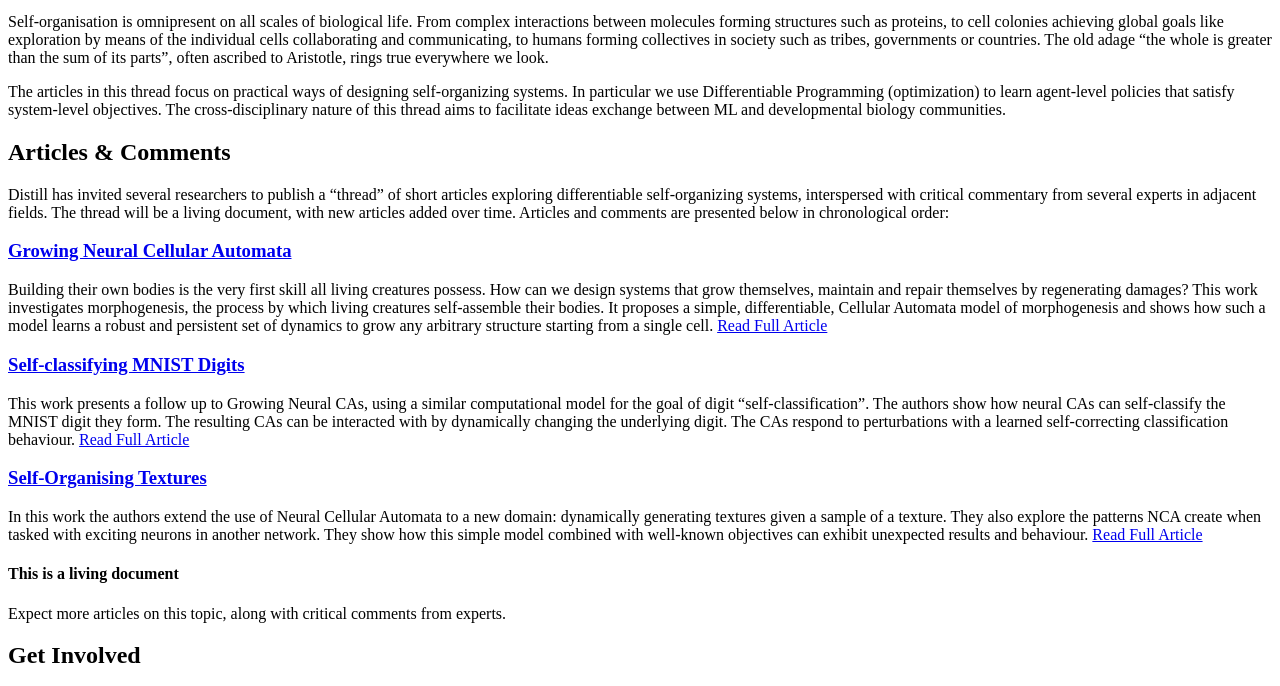
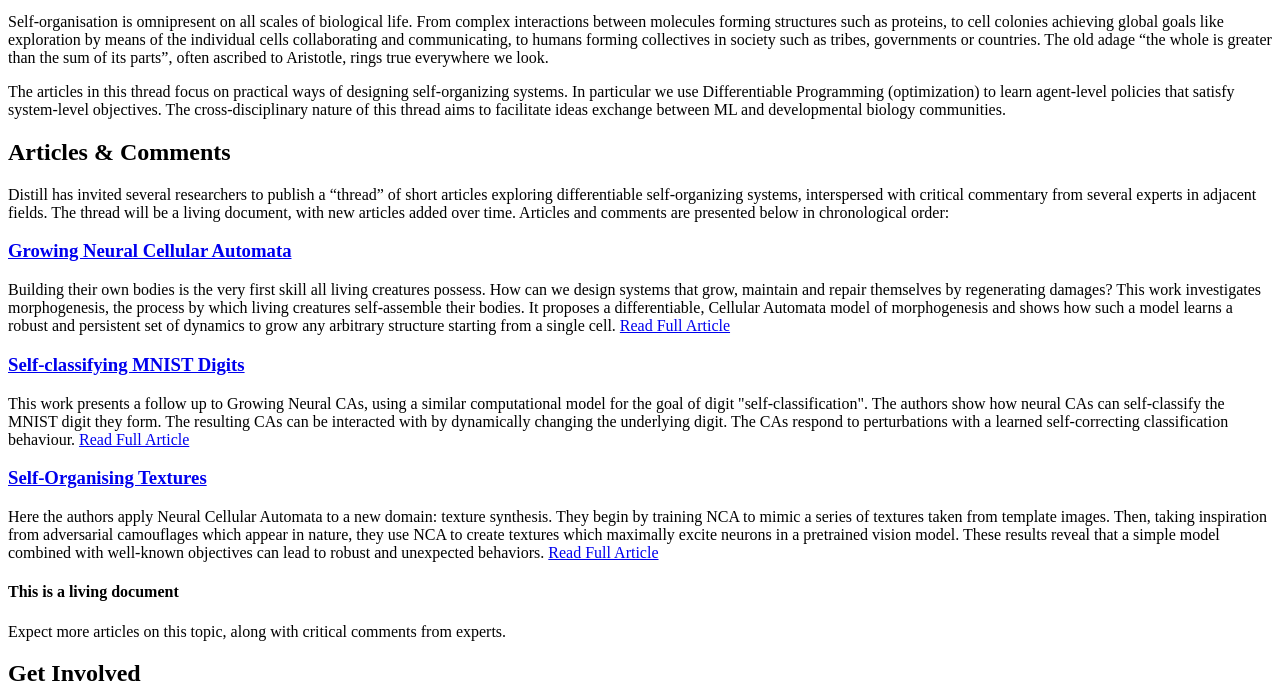
Before and after one commit to distillpub/post--selforg-overview, a Svelte app: page / in a window 1280 px wide. Shown: the part 101-787 px from the top of the page. Built offline with nearby package versions, Linux system fonts and the light colour scheme; a script that the page names is missing.

Commit message:
update links + add Sam's excellent feedback on blurb

```diff
--- a/src/index.ejs
+++ b/src/index.ejs
@@ -123,7 +123,7 @@ The articles in this thread focus on practical ways of designing self-organizing
                     </div>
                 </header>
                 <p class="summary">
-                Building their own bodies is the very first skill all living creatures possess. How can we design systems that grow themselves, maintain and repair themselves by regenerating damages? This work investigates morphogenesis, the process by which living creatures self-assemble their bodies. It proposes a simple, differentiable, Cellular Automata model of morphogenesis and shows how such a model learns a robust and persistent set of dynamics to grow any arbitrary structure starting from a single cell.
+                Building their own bodies is the very first skill all living creatures possess. How can we design systems that grow, maintain and repair themselves by regenerating damages? This work investigates morphogenesis, the process by which living creatures self-assemble their bodies. It proposes a  differentiable, Cellular Automata model of morphogenesis and shows how such a model learns a robust and persistent set of dynamics to grow any arbitrary structure starting from a single cell.
                     <a class="continue" href="/2020/growing-ca/">
                         Read Full Article
                     </a>
@@ -154,7 +154,7 @@ The articles in this thread focus on practical ways of designing self-organizing
                     </div>
                 </header>
                 <p class="summary">
-                This work presents a follow up to Growing Neural CAs, using a similar computational model for the goal of digit “self-classification”. The authors show how neural CAs can self-classify the MNIST digit they form. The resulting CAs can be interacted with by dynamically changing the underlying digit. The CAs respond to perturbations with a learned self-correcting classification behaviour.
+                This work presents a follow up to Growing Neural CAs, using a similar computational model for the goal of digit "self-classification". The authors show how neural CAs can self-classify the MNIST digit they form. The resulting CAs can be interacted with by dynamically changing the underlying digit. The CAs respond to perturbations with a learned self-correcting classification behaviour.
                     <a class="continue" href="/2020/selforg/mnist/">
                         Read Full Article
                     </a>
@@ -166,7 +166,7 @@ The articles in this thread focus on practical ways of designing self-organizing
                 <div class=icon></div>
                 <header>
                     <h3>
-                        <a href="/2021/selforg/textures">Self-Organising Textures</a>
+                        <a href="/selforg/2021/textures">Self-Organising Textures</a>
                     </h3>
                     <div class="authors-affiliations grid">
                         <h3>Authors</h3>
@@ -184,8 +184,8 @@ The articles in this thread focus on practical ways of designing self-organizing
                     </div>
                 </header>
                 <p class="summary">
-                  In this work the authors extend the use of Neural Cellular Automata to a new domain: dynamically generating textures given a sample of a texture. They also explore the patterns NCA create when tasked with exciting neurons in another network. They show how this simple model combined with well-known objectives can exhibit unexpected results and behaviour.
-                    <a class="continue" href="/2021/selforg/textures/">
+                Here the authors apply Neural Cellular Automata to a new domain: texture synthesis. They begin by training NCA to mimic a series of textures taken from template images. Then, taking inspiration from adversarial camouflages which appear in nature, they use NCA to create textures which maximally excite neurons in a pretrained vision model. These results reveal that a simple model combined with well-known objectives can lead to robust and unexpected behaviors.
+                    <a class="continue" href="/selforg/2021/textures/">
                         Read Full Article
                     </a>
                 </p>
```
Also changed, not shown: public/index.bundle.js (+1 -1 lines), public/index.html.
